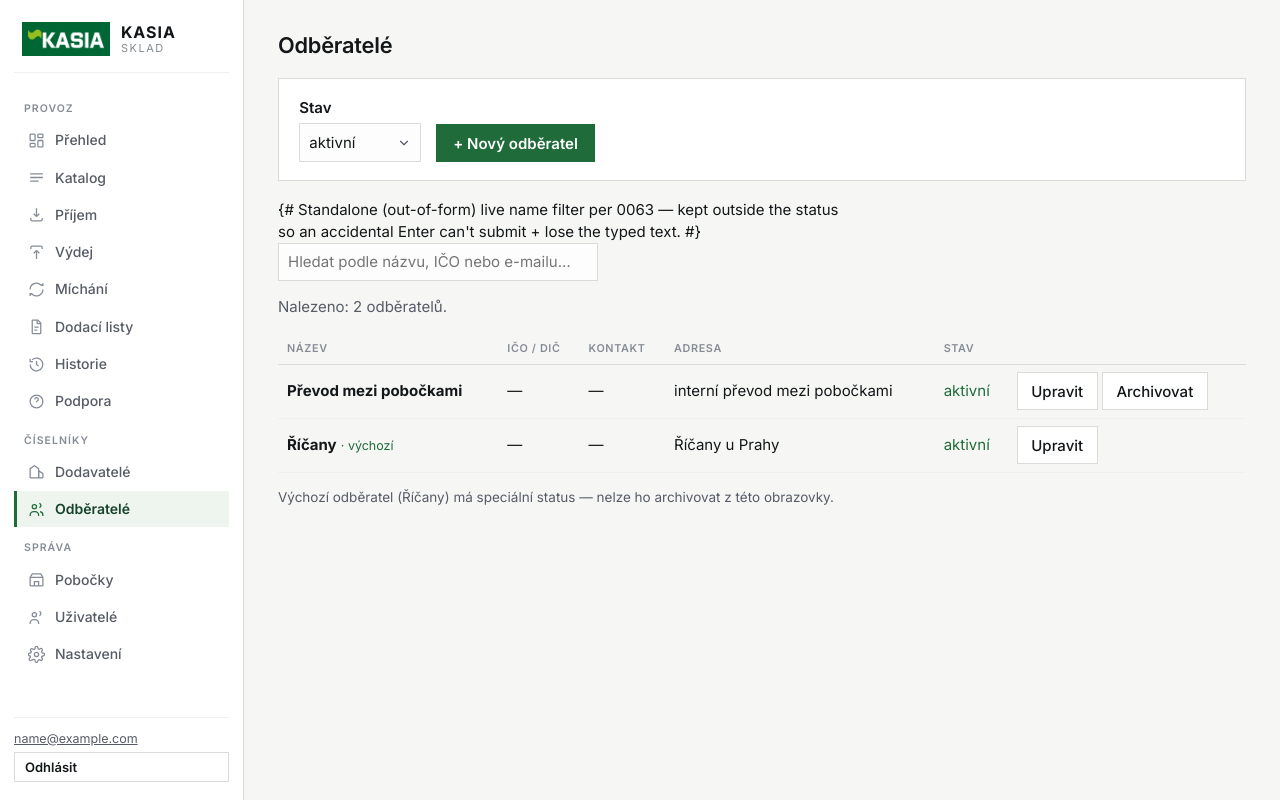
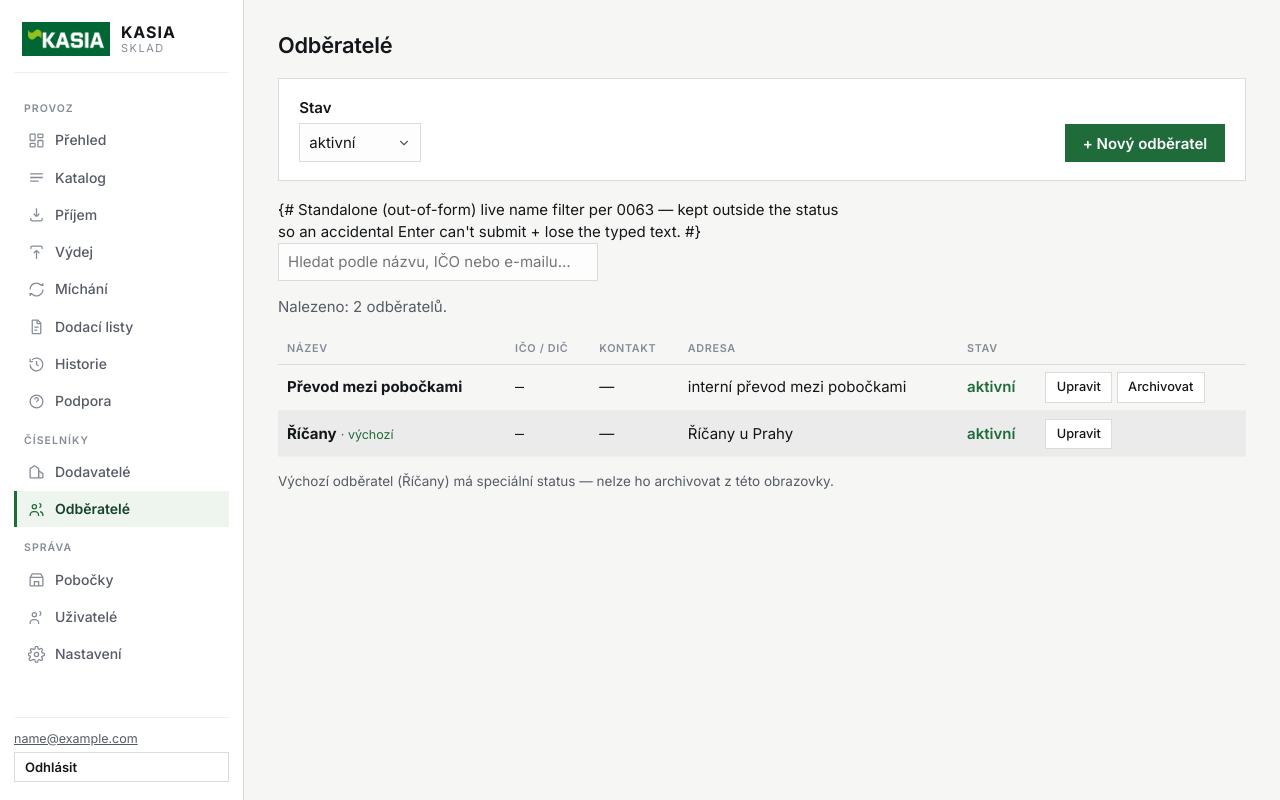
Before and after one commit to matejformanek/Kasia-warehouse, a Django app: page /sklad/odberatele/ in a window 1280 px wide. Run offline with Django 5.2, Linux system fonts and the light colour scheme; the visitor is signed in with stand-in values (Sample User, id 1); data comes from the database, SQL or seed files in the repository; parts of the project's set-up code (start-up, migrations or seed data) failed here and were passed over.

Commit message:
inv: Číselníky UX-refresh — filterbar + zebra + stav/ico polish (Phase 2 B12)
Port mockups 12/13/14: .filterbar (Stav left, + Nový right), zebra +
hover, mono .ico, .stav-ok/.stav-arch, compact .row-actions, .foot-note.
0063 out-of-form name filter + .js-confirm archive + prod URLs unchanged.

Co-Authored-By: Claude Opus 4.8 (1M context) <noreply@anthropic.com>

```diff
--- a/kasia/templates/inventory/customer_index.html
+++ b/kasia/templates/inventory/customer_index.html
@@ -2,11 +2,26 @@
 
 {% block title %}Odběratelé — Kasia vera{% endblock %}
 
+{% block extra_head %}
+<style>
+  .filterbar { display: flex; gap: 1rem; align-items: flex-end; flex-wrap: wrap; width: 100%; }
+  .filterbar .field { margin-bottom: 0; }
+  #customer-table tbody tr:nth-child(even) td { background: #ebebeb; }
+  #customer-table tbody tr:hover td { background: #e2e5e2; }
+  .ico { font-family: var(--mono); font-variant-numeric: tabular-nums; }
+  .stav-ok { color: var(--ok); font-weight: 600; }
+  .stav-arch { color: var(--fg-faint); }
+  td.row-actions { white-space: nowrap; }
+  td.row-actions a.secondary, td.row-actions button.secondary { padding: .35rem .7rem; font-size: .85rem; }
+  .foot-note { color: var(--fg-soft); font-size: .9rem; margin: 1rem 0 0; }
+</style>
+{% endblock %}
+
 {% block content %}
 <h1>Odběratelé</h1>
 
-<form method="get" class="card" style="display:flex;gap:1rem;align-items:flex-end;flex-wrap:wrap;">
-  <div class="field" style="margin-bottom:0;">
+<form method="get" class="card filterbar">
+  <div class="field">
     <label for="id_filter_status">Stav</label>
     <select name="status" id="id_filter_status" onchange="this.form.submit()">
       <option value="active" {% if filter_status == "active" %}selected{% endif %}>aktivní</option>
@@ -14,7 +29,7 @@
       <option value="all" {% if filter_status == "all" %}selected{% endif %}>vše</option>
     </select>
   </div>
-  <div>
+  <div style="margin-left:auto;">
     <a class="primary" href="{% url 'inventory:customer_create' %}">+ Nový odběratel</a>
   </div>
 </form>
@@ -51,7 +66,7 @@
               <small style="color:var(--accent);">· výchozí</small>
             {% endif %}
           </td>
-          <td>
+          <td class="ico">
             {{ cust.ico|default:"—" }}
             {% if cust.dic %}<br><small style="color:var(--fg-soft);">{{ cust.dic }}</small>{% endif %}
           </td>
@@ -62,12 +77,12 @@
           <td>{{ cust.address|default:"—"|linebreaksbr }}</td>
           <td>
             {% if cust.is_active %}
-              <span style="color:var(--ok);">aktivní</span>
+              <span class="stav-ok">aktivní</span>
             {% else %}
-              <span style="color:var(--fg-soft);">archivovaný</span>
+              <span class="stav-arch">archivovaný</span>
             {% endif %}
           </td>
-          <td style="white-space:nowrap;">
+          <td class="row-actions">
             <a class="secondary" href="{% url 'inventory:customer_edit' pk=cust.pk %}">Upravit</a>
             {% if cust.is_active %}
               {% if not cust.is_default_recipient %}
@@ -95,7 +110,7 @@
   <p style="color:var(--fg-soft);">Žádní odběratelé v tomto filtru.</p>
 {% endif %}
 
-<p style="color:var(--fg-soft); font-size:0.9rem; margin-top:1rem;">
+<p class="foot-note">
   Výchozí odběratel (Říčany) má speciální status — nelze ho archivovat z této obrazovky.
 </p>
 {% endblock %}
```
Also changed, not shown: kasia/templates/inventory/branch_index.html (+21 -7 lines), kasia/templates/inventory/supplier_index.html (+23 -8 lines).
